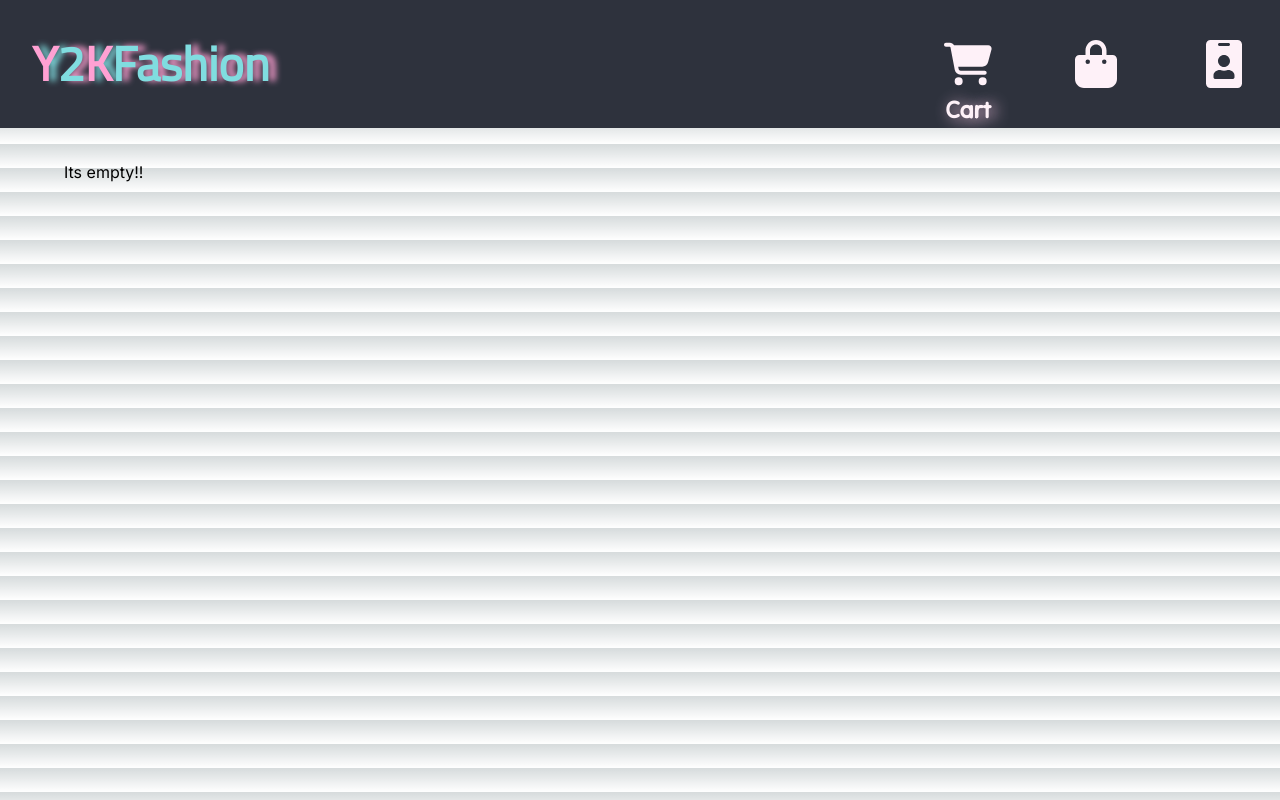
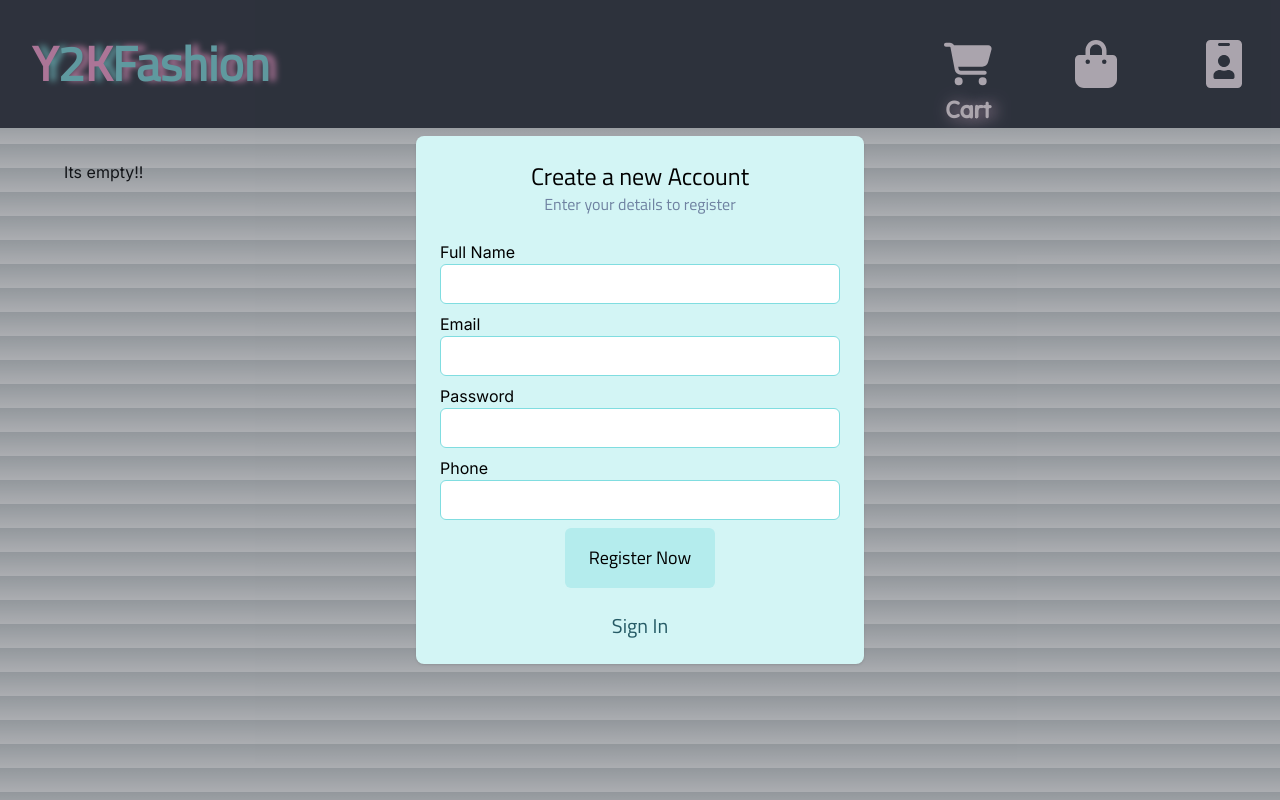
Before and after one commit to MarcosRamirezCarri/Y2KshopRemake, a Next.js app in the folder y2kclient/: page /cart in a window 1280 px wide. Built offline with nearby package versions, Linux system fonts and the light colour scheme.

Commit message:
Logica de logueo y proteccion

```diff
--- a/y2kclient/src/app/[locale]/Components/LoginModal/LoginForm/LoginForm.tsx
+++ b/y2kclient/src/app/[locale]/Components/LoginModal/LoginForm/LoginForm.tsx
@@ -2,7 +2,7 @@ import { useState } from "react";
 import ValidateLogin from "@/helpers/validatorLogin";
 import { LoginData } from "@/helpers/validatorLogin";
 import loginFunction from "@/lib/actions/AccountActions/loginFunction";
-import { useAppDispatch } from "@/lib/hooks/hooks";
+import { useAppDispatch, useAppSelector } from "@/lib/hooks/hooks";
 import Swal from "sweetalert2";
 
 interface Errors {
@@ -10,12 +10,18 @@ interface Errors {
   password: string;
 }
 interface PropModal {
-  setModal: (modal: boolean) => void;
-  modal: boolean;
+  setModalR: (modalR: boolean) => void;
+  modalR: boolean;
+  setModalL: (modalL: boolean) => void;
+  modalL: boolean
 }
 
-const LoginForm: React.FC<PropModal> = ({ setModal, modal }) => {
+const LoginForm: React.FC<PropModal> = ({  setModalR, modalR, setModalL, modalL }) => {
   const dispatch = useAppDispatch();
+  const token = useAppSelector(state => state.account.token)
+
+  console.log(token)
+
   const [formData, setFormData] = useState<LoginData>({
     email: "",
     password: "",
@@ -24,7 +30,10 @@ const LoginForm: React.FC<PropModal> = ({ setModal, modal }) => {
     email: "",
     password: "",
   });
-
+  const handleModals = () =>{
+    setModalL(false)
+    setModalR(true)
+  }
   const handleChange = (e: React.ChangeEvent<HTMLInputElement>) => {
     const { name, value } = e.target;
     console.log(value);
@@ -51,7 +60,7 @@ const LoginForm: React.FC<PropModal> = ({ setModal, modal }) => {
           confirmButtonText: "Ok",
         }).then((result) => {
           if (result.isConfirmed) {
-            setModal(!modal);
+            setModalL(!modalL);
           }
         });
       })
@@ -69,17 +78,17 @@ const LoginForm: React.FC<PropModal> = ({ setModal, modal }) => {
 
   return (
     <div
-      onClick={() => setModal(!modal)}
+      onClick={() => setModalL(!modalL)}
       className={`
     fixed inset-0 flex justify-center items-center transition-colors duration-500 z-[101]
-    ${modal ? "visible bg-gray-950/[0.4]" : "invisible"}
+    ${modalL ? "visible bg-gray-950/[0.4]" : "invisible"}
   `}
     >
       <ul
         onClick={(e) => e.stopPropagation()}
         className={`
           bg-Lightblue-100 w-[80%] lg:w-[35%] gap-6 rounded-lg flex flex-col shadow p-6 transition-all duration-500 p-10
-          ${modal ? "scale-100 opacity-100" : "scale-125 opacity-0"}
+          ${modalL ? "scale-100 opacity-100" : "scale-125 opacity-0"}
         `}
       >
         <div className="flex flex-col">
@@ -119,7 +128,7 @@ const LoginForm: React.FC<PropModal> = ({ setModal, modal }) => {
           </li>
           <button className="bg-Lightblue-200 self-center py-4 px-6 font-titilium font-medium rounded-md text-lg ring-2 ring-Lightblue-100 transition-all duration-200 hover:ring-Lightblue-300" type="submit">Login Now</button>
         </form>
-
+        <button className="font-titilium text-xl self-center font-medium text-Lightblue-800" onClick={handleModals} >Sign up</button>
       </ul>
     </div>
   );
--- a/y2kclient/src/app/[locale]/Components/LoginModal/LoginModal.tsx
+++ b/y2kclient/src/app/[locale]/Components/LoginModal/LoginModal.tsx
@@ -1,30 +1,31 @@
-'use client'
+"use client";
 import { useState } from "react";
 import RegisterForm from "./RegisterForm/RegisterForm";
 import LoginForm from "./LoginForm/LoginForm";
 
-
-
-const LoginModal = ({}) =>{
-    const [modalL, setModalL] = useState<boolean>(false)
-    const [modalR, setModalR] = useState<boolean>(false)
-return(
-    <div >
-        <div>
-            <button data-modal-target="default-modal" data-modal-toggle="default-modal" onClick={() => setModalR(!modalR)}>
-                Sign Up
-            </button>
-            <button data-modal-target="default-modal" data-modal-toggle="default-modal" onClick={() => setModalL(!modalL)}>
-                Sign In
-            </button>
-        </div>
-
-            <RegisterForm modal={modalR} setModal={setModalR}/>
-            <LoginForm modal={modalL} setModal={setModalL}/>
-
-
-    </div>
-)
+interface PropModal {
+  modal: boolean;
 }
 
+const LoginModal: React.FC<PropModal> = ({ modal }) => {
+  const [modalL, setModalL] = useState<boolean>(false);
+  const [modalR, setModalR] = useState<boolean>(true);
+  if (modal === true) {
+    return (
+      <div>
+        <RegisterForm
+          modalR={modalR}
+          setModalR={setModalR}
+          setModalL={setModalL}
+        />
+        <LoginForm
+          modalL={modalL}
+          setModalL={setModalL}
+          setModalR={setModalR}
+        />
+      </div>
+    );
+  }
+};
+
 export default LoginModal;
--- a/y2kclient/src/app/[locale]/Components/LoginModal/RegisterForm/RegisterForm.tsx
+++ b/y2kclient/src/app/[locale]/Components/LoginModal/RegisterForm/RegisterForm.tsx
@@ -12,19 +12,25 @@ interface Errors {
   phone: string;
 }
 interface PropModal {
-  setModal: (modal: boolean) => void;
-  modal: boolean;
+  setModalR: (modalR: boolean) => void;
+  modalR: boolean;
+  setModalL: (modalL: boolean) => void;
+  modalL: boolean;
 }
 
-const RegisterForm: React.FC<PropModal> = ({ setModal, modal }) => {
-
+const RegisterForm: React.FC<PropModal> = ({
+  setModalR,
+  modalR,
+  setModalL,
+  modalL,
+}) => {
   const dispatch = useAppDispatch();
   const [formData, setFormData] = useState<RegisterData>({
     email: "",
     password: "",
     phone: "",
     name: "",
-    admin: false
+    admin: false,
   });
   const [error, setError] = useState<Errors>({
     email: "",
@@ -32,6 +38,11 @@ const RegisterForm: React.FC<PropModal> = ({ setModal, modal }) => {
     phone: "",
     name: "",
   });
+
+  const handleModals = () => {
+    setModalL(true);
+    setModalR(false);
+  };
 
   const handleChange = (e: React.ChangeEvent<HTMLInputElement>) => {
     const { name, value } = e.target;
@@ -54,11 +65,11 @@ const RegisterForm: React.FC<PropModal> = ({ setModal, modal }) => {
         .then(() => {
           Swal.fire({
             title: "Account Registered!",
-            icon: 'success',
+            icon: "success",
             confirmButtonText: "Ok",
           }).then((result) => {
             if (result.isConfirmed) {
-              setModal(!modal);
+              setModalR(!modalR);
             }
           });
         })
@@ -66,7 +77,7 @@ const RegisterForm: React.FC<PropModal> = ({ setModal, modal }) => {
           Swal.fire({
             title: "Registration Failed",
             text: error.message,
-            icon: 'error',
+            icon: "error",
             confirmButtonText: "Ok",
           });
         });
@@ -75,17 +86,17 @@ const RegisterForm: React.FC<PropModal> = ({ setModal, modal }) => {
 
   return (
     <div
-      onClick={() => setModal(!modal)}
+      onClick={() => setModalR(!modalR)}
       className={`
     fixed inset-0 flex justify-center items-center transition-colors duration-500 z-[101]
-    ${modal ? "visible bg-gray-950/[0.4]" : "invisible"}
+    ${modalR ? "visible bg-gray-950/[0.4]" : "invisible"}
   `}
     >
       <ul
         onClick={(e) => e.stopPropagation()}
         className={`
           bg-Lightblue-100 w-[80%] lg:w-[35%]  gap-6 rounded-lg flex flex-col shadow p-6 transition-all duration-500 p-10
-          ${modal ? "scale-100 opacity-100" : "scale-125 opacity-0"}
+          ${modalR ? "scale-100 opacity-100" : "scale-125 opacity-0"}
         `}
       >
         <div className="flex flex-col">
@@ -95,7 +106,6 @@ const RegisterForm: React.FC<PropModal> = ({ setModal, modal }) => {
           <p className="font-titilium text-md self-center font-normal text-gray-600">
             Enter your details to register
           </p>
-
         </div>
 
         <form className="flex flex-col gap-2" onSubmit={handleSubmit}>
@@ -149,9 +159,19 @@ const RegisterForm: React.FC<PropModal> = ({ setModal, modal }) => {
               <span className="text-gray-400">{error.phone}</span>
             )}
           </li>
-          <button className="bg-Lightblue-200 self-center py-4 px-6 font-titilium font-medium rounded-md text-lg ring-2 ring-Lightblue-100 transition-all duration-200 hover:ring-Lightblue-300" type="submit">Register Now</button>
+          <button
+            className="bg-Lightblue-200 self-center py-4 px-6 font-titilium font-medium rounded-md text-lg ring-2 ring-Lightblue-100 transition-all duration-200 hover:ring-Lightblue-300"
+            type="submit"
+          >
+            Register Now
+          </button>
         </form>
-
+        <button
+          className="font-titilium text-xl self-center font-medium text-Lightblue-800"
+          onClick={handleModals}
+        >
+          Sign In
+        </button>
       </ul>
     </div>
   );
--- a/y2kclient/src/app/cart/page.tsx
+++ b/y2kclient/src/app/cart/page.tsx
@@ -1,15 +1,24 @@
 "use client";
-import { useAppSelector, useAppDispatch } from "../../lib/hooks/hooks";
+import { useAppSelector } from "../../lib/hooks/hooks";
+import { useRouter } from "next/navigation";
+import { useEffect, useState } from "react";
 import CartCard from "./CartCard/CartCard";
 import Navbar from "../[locale]/Components/NavBar/NavBar";
+import LoginModal from "../[locale]/Components/LoginModal/LoginModal";
 import Product from "@/helpers/Types";
 
+const Cart = () => {
+  const stateCart: Product[] = useAppSelector((state) => state.cart.products);
+  const [modal, setModal] = useState<boolean>(false);
 
+useEffect(() =>{
+  const token = localStorage.getItem('token');
+  console.log(token)
+  if (token === "undefined" || token === null) {
+    setModal(true);
+  }
+},[])
 
-export default function Cart() {
-  const stateCart: Product[] = useAppSelector(
-    (state) => state.cart.products
-  );
 
   return (
     <div className="flex flex-col w-full h-full items-center">
@@ -18,7 +27,8 @@ export default function Cart() {
         {stateCart.length === 0 ? (
           <p>Its empty!!</p>
         ) : (
-          stateCart.map((product) => <div>
+          stateCart.map((product) => (
+            <div>
               <CartCard
                 id={product.id}
                 name={product.name}
@@ -27,10 +37,14 @@ export default function Cart() {
                 clasification={product.clasification}
                 price={product.price}
               />
-
-          </div>)
+            </div>
+          ))
         )}
       </div>
+
+        <LoginModal modal={modal}/>
+
     </div>
   );
-}
+};
+export default Cart;
--- a/y2kclient/src/app/page.tsx
+++ b/y2kclient/src/app/page.tsx
@@ -4,6 +4,7 @@ import ShowCards from '../app/homeComponents/ShowCards/ShowCards';
 import Carousel from "./homeComponents/Carousel/Carousel";
 
 export default function Home() {
+
   return (
     <div className="flex flex-col w-full h-full ">
       <Navbar/>
--- a/y2kclient/src/lib/actions/AccountActions/loginFunction.ts
+++ b/y2kclient/src/lib/actions/AccountActions/loginFunction.ts
@@ -12,6 +12,8 @@ const loginFunction = ({email, password}: LoginData) => async(dispatch: Dispatch
 try {
     const loginData = await axios.post(`${Server}/login`, {email, password})
     const login = loginData.data
+    const {token} = login.token
+    localStorage.setItem('token', token )
 
 
     dispatch(setLogin(login))
--- a/y2kclient/src/lib/actions/getAllProducts.ts
+++ b/y2kclient/src/lib/actions/getAllProducts.ts
@@ -4,8 +4,6 @@ import { Server } from "@/helpers/server";
 import  addDescription from "@/helpers/functions";
 import { Dispatch } from "@reduxjs/toolkit";
 import axios from "axios";
-
-
 
 export const getAllProducts = () => async (Dispatch: Dispatch) => {
   try {
--- a/y2kclient/src/lib/slices/userReducer.ts
+++ b/y2kclient/src/lib/slices/userReducer.ts
@@ -10,20 +10,20 @@ import { createSlice, PayloadAction } from '@reduxjs/toolkit';
   admin: boolean | null;
 }
 
-interface ProductState {
+interface UserState {
   status: string;
-  account: AccountType[];
+  user: AccountType[];
   token: string | null;
 }
 
-const initialState: ProductState = {
+const initialState: UserState = {
   status: "",
-  account: [],
+  user: [],
   token: null,
 };
 
 interface LoginPayload {
-  accounts: AccountType[];
+ user: AccountType[];
   token: string;
 }
 
@@ -33,12 +33,12 @@ export const accountReducer = createSlice({
   reducers: {
     setLogin: (state, action: PayloadAction<LoginPayload>) => {
       state.status = 'Logged';
-      state.account = action.payload.accounts;
       state.token = action.payload.token;
+      state.user = action.payload.user;
+
     },
     registerAccount: (state, action: PayloadAction<LoginPayload>) => {
       state.status = 'Signed';
-      state.account = action.payload.accounts;
 
     },
   }
```
Lines whose indentation alone changed are shown as unchanged.
